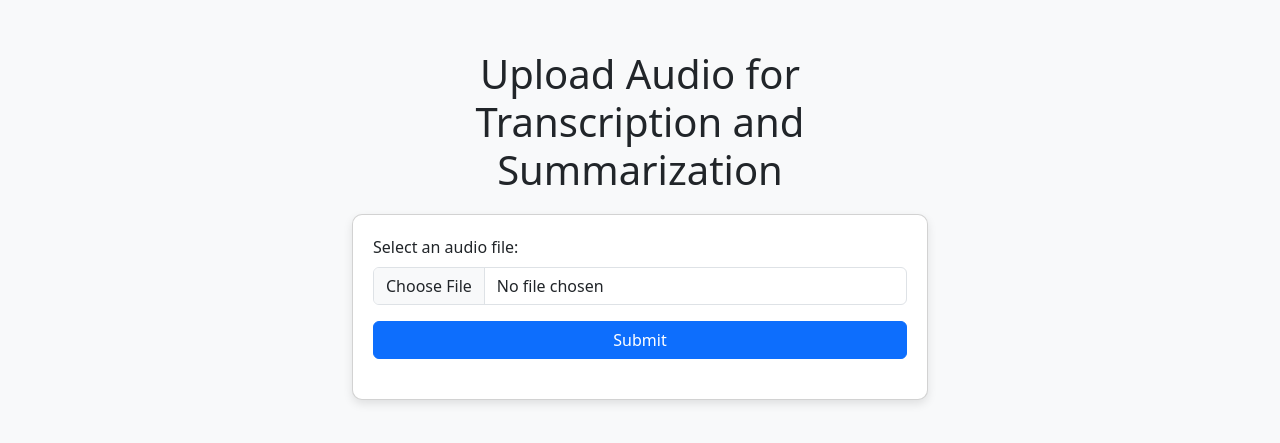
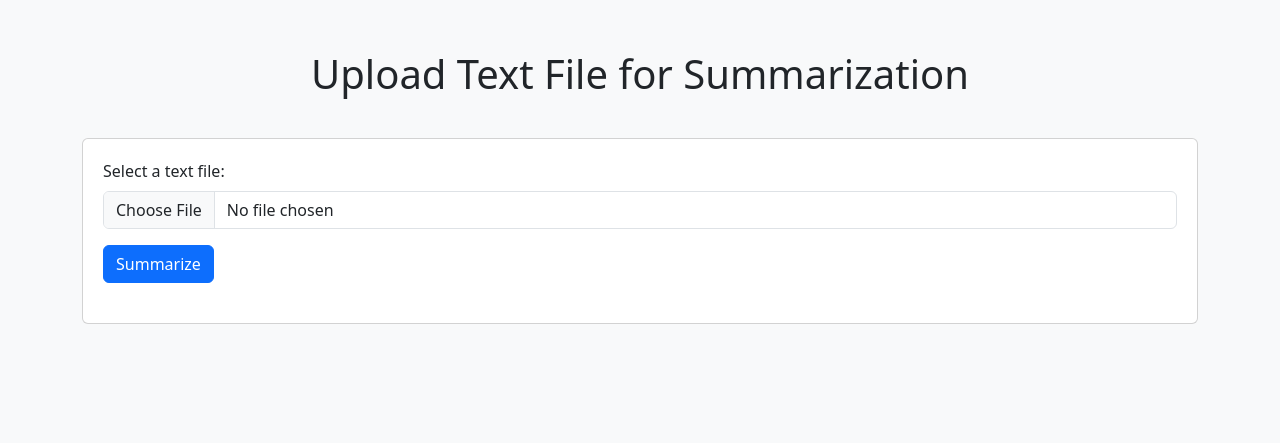
Before and after one commit to rangasuthan/SpeechSift-Summarizer, a Flask app: page / in a window 1280 px wide. Shown: the top 443 px of the page. Run offline with Flask 3, Linux system fonts and the light colour scheme; some libraries are stand-ins or nearby versions.

Commit message:
Update index.html

```diff
--- a/templates/index.html
+++ b/templates/index.html
@@ -3,52 +3,40 @@
 <head>
     <meta charset="UTF-8">
     <meta name="viewport" content="width=device-width, initial-scale=1.0">
-    <title>Audio Summarizer</title>
-
+    <title>Text Summarizer</title>
     <!-- Bootstrap CSS -->
     <link href="https://cdn.jsdelivr.net/npm/bootstrap@5.3.0-alpha1/dist/css/bootstrap.min.css" rel="stylesheet">
-
     <style>
         body {
             background-color: #f8f9fa;
         }
         .container {
-            max-width: 600px;
             margin-top: 50px;
         }
         h1 {
             text-align: center;
-            margin-bottom: 20px;
+            margin-bottom: 40px;
         }
         .card {
             padding: 20px;
-            box-shadow: 0px 4px 10px rgba(0, 0, 0, 0.1);
-            border-radius: 10px;
         }
         .results {
             margin-top: 20px;
-        }
-        .loading {
-            display: none;
-            text-align: center;
-            font-weight: bold;
-            color: #007bff;
         }
     </style>
 </head>
 <body>
     <div class="container">
-        <h1>Upload Audio for Transcription and Summarization</h1>
+        <h1>Upload Text File for Summarization</h1>
         <div class="card">
-            <form id="audioForm" enctype="multipart/form-data">
+            <form id="textForm" enctype="multipart/form-data">
                 <div class="mb-3">
-                    <label for="audio_file" class="form-label">Select an audio file:</label>
-                    <input type="file" class="form-control" name="audio_file" accept="audio/*" required>
+                    <label for="text_file" class="form-label">Select a text file:</label>
+                    <input type="file" class="form-control" name="text_file" accept=".txt">
                 </div>
-                <button type="submit" class="btn btn-primary w-100">Submit</button>
+                <button type="submit" class="btn btn-primary">Summarize</button>
             </form>
 
-            <div class="loading mt-3">Processing... Please wait.</div>
             <div id="results" class="results"></div>
         </div>
     </div>
@@ -57,23 +45,11 @@
     <script src="https://cdn.jsdelivr.net/npm/bootstrap@5.3.0-alpha1/dist/js/bootstrap.bundle.min.js"></script>
 
     <script>
-        const form = document.getElementById('audioForm');
-        const resultsDiv = document.getElementById('results');
-        const loadingDiv = document.querySelector('.loading');
-
+        const form = document.getElementById('textForm');
         form.addEventListener('submit', async function(event) {
             event.preventDefault();
 
-            const fileInput = document.querySelector('input[name="audio_file"]');
-            if (!fileInput.files.length) {
-                alert("Please select an audio file before submitting.");
-                return;
-            }
-
             const formData = new FormData(form);
-            resultsDiv.innerHTML = "";
-            loadingDiv.style.display = "block";
-
             try {
                 const response = await fetch('/summarize', {
                     method: 'POST',
@@ -85,22 +61,18 @@
                 }
 
                 const result = await response.json();
-                loadingDiv.style.display = "none";
 
                 if (result.error) {
-                    resultsDiv.innerHTML = `<p class="text-danger">Error: ${result.error}</p>`;
+                    document.getElementById('results').innerHTML = `<p class="text-danger">Error: ${result.error}</p>`;
                 } else {
-                    resultsDiv.innerHTML = `
-                        <h2>Transcription:</h2>
-                        <p>${result.transcription}</p>
+                    document.getElementById('results').innerHTML = `
                         <h2>Summary:</h2>
                         <p>${result.summary}</p>
                     `;
                 }
             } catch (error) {
                 console.error('Fetch error:', error);
-                resultsDiv.innerHTML = `<p class="text-danger">Error: ${error.message}</p>`;
-                loadingDiv.style.display = "none";
+                document.getElementById('results').innerHTML = `<p class="text-danger">Error: ${error.message}</p>`;
             }
         });
     </script>
```
